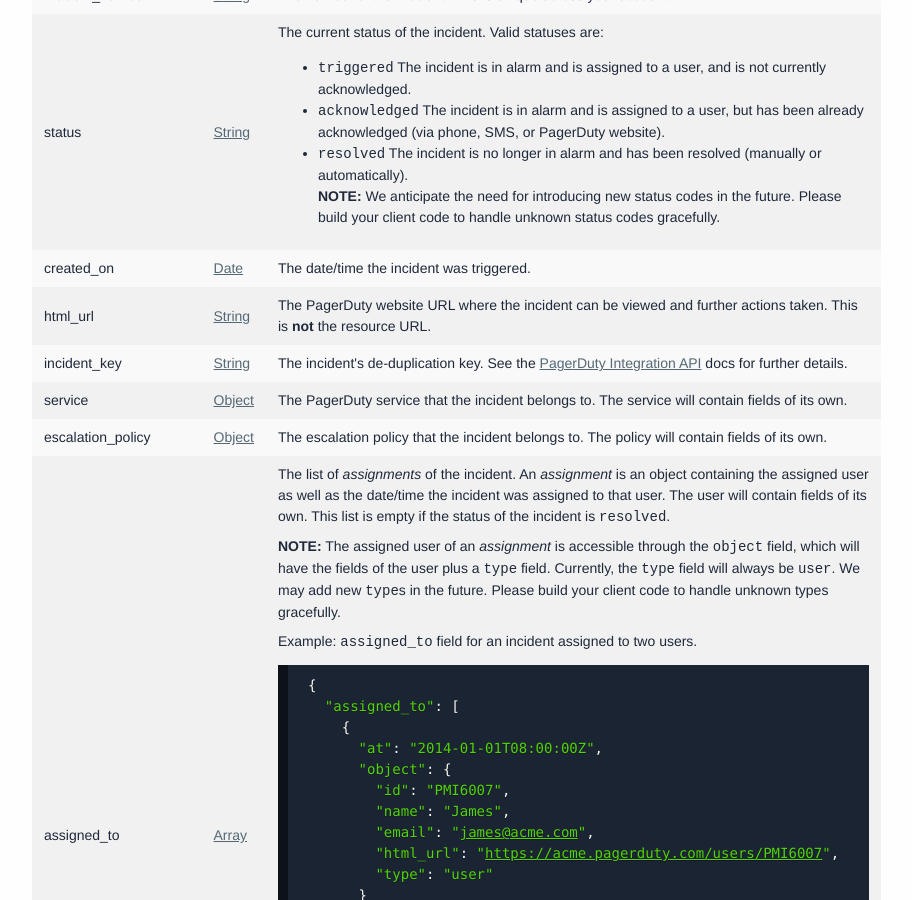
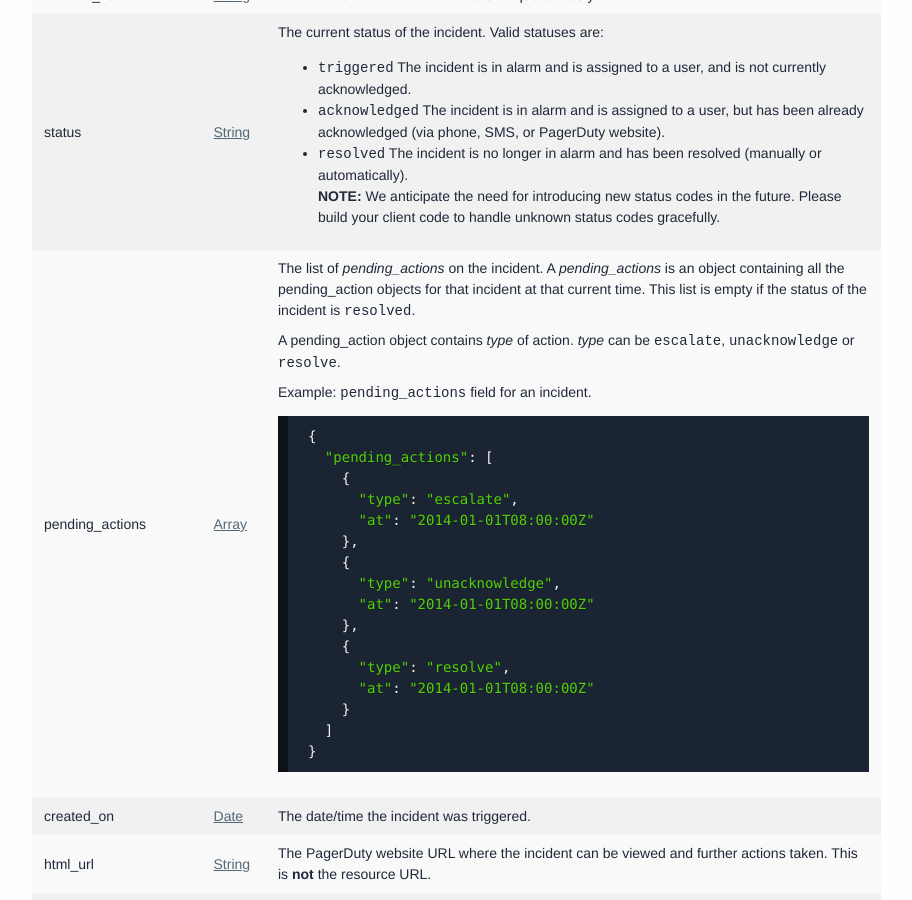
Before and after one commit to h4dz/devdocs, a Jekyll site: the page built from source/documentation/rest/incidents/list.html, in a window 1280 px wide and 900 px high, scrolled down 1854 px. Shown: the whole window, without its empty margins (348-1260 px from the left). Built offline with Jekyll 4.4.1, drawn with Linux system fonts in a browser that asks for light colours; some web fonts are replaced.

Commit message:
pending actions

```diff
--- a/source/documentation/rest/incidents/list.html
+++ b/source/documentation/rest/incidents/list.html
@@ -310,6 +310,43 @@ GET https://<span class="base_url contenteditable persist" contenteditable="true
                 <strong>NOTE:</strong> We anticipate the need for introducing new status codes in the future. Please build your client code to handle unknown status codes gracefully.
               </li>
             </ul>
+          </td>
+        </tr>
+        <tr>
+          <td>
+            pending_actions
+          </td>
+          <td>
+            <a href="/documentation/rest/types#array">Array</a>
+          </td>
+          <td>
+            <p>
+              The list of <i>pending_actions</i> on the incident. A <i>pending_actions</i> is an object containing all the pending_action objects for that incident at that current time. This list is empty if the status of the incident is <code>resolved</code>.
+            </p>
+            <p>
+              A pending_action object contains <i>type</i> of action. <i>type</i> can be <code>escalate</code>, <code>unacknowledge</code> or <code>resolve</code>.
+            </p>
+            <p>
+              Example: <code>pending_actions</code> field for an incident.
+            </p>
+            <pre>
+<code class="language-javascript prettyprint linenums">{
+  "pending_actions": [
+    {
+      "type": "escalate",
+      "at": "2014-01-01T08:00:00Z"
+    },
+    {
+      "type": "unacknowledge",
+      "at": "2014-01-01T08:00:00Z"
+    },
+    {
+      "type": "resolve",
+      "at": "2014-01-01T08:00:00Z"
+    }
+  ]
+}</code>
+</pre>
           </td>
         </tr>
         <tr>
```
Also changed, not shown: source/documentation/rest/incidents/show.html (+28 -0 lines).
